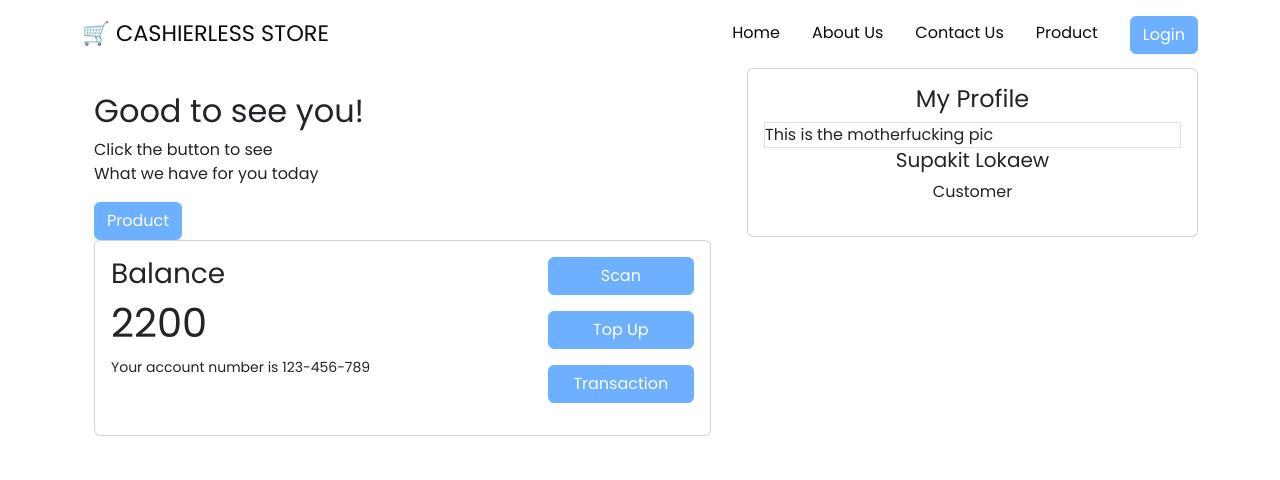
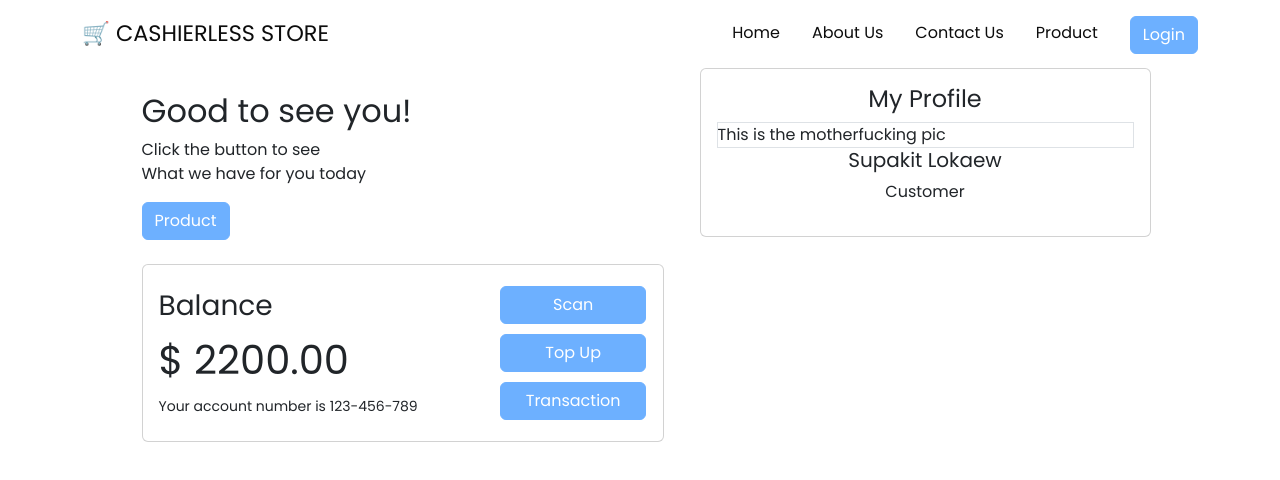
Before and after one commit to Cherpomm/Cashierless-frontend, a React (Vite) app: page /Dashboard in a window 1280 px wide. Shown: the top 480 px of the page. Built offline with nearby package versions, Linux system fonts and the light colour scheme.

Commit message:
add: dashbaord nidnoy

```diff
--- /dev/null
+++ b/src/pages/Dashboard.scss
@@ -0,0 +1,4 @@
+.card-button {
+    margin-top: 5px;
+    margin-bottom: 5px;
+}
--- a/src/pages/Dashboard.tsx
+++ b/src/pages/Dashboard.tsx
@@ -8,45 +8,42 @@ import {
   Row,
 } from "react-bootstrap";
 import HomeNavbar from "../components/Navbar";
-import "./Login.scss";
+import "./Dashboard.scss";
 
 const Dashboard: React.FC = () => {
   return (
     <div className="">
       <HomeNavbar />
       <Container>
-        <Row>
-          <Col lg={7} className="p-4">
+        <Row className="d-flex flex-row justify-content-center">
+          <Col lg={6} className="p-4">
+            <div className="mb-4">
               <h2>Good to see you!</h2>
               <p className="mb-0">Click the button to see</p>
               <p className="mt-0">What we have for you today</p>
               <Button variant="primary" className="text-white">
                 Product
               </Button>
+            </div>
+
             <Card>
               <Card.Body>
                 <Row>
-                  <Col xs={8}>
+                  <Col xs={8} className="d-flex flex-column justify-content-between py-2">
                     <h3>Balance</h3>
-                    <h1>{2200.0}</h1>
+                    <h1>$ 2200.00</h1>
                     <small>Your account number is 123-456-789</small>
                   </Col>
                   <Col xs={4}>
-                    <ul>
-                      <Button variant="primary" className="text-white w-100">
+                    <Button variant="primary" className="text-white w-100 card-button">
                       Scan
                     </Button>
-                    </ul>
-                    <ul>
-                      <Button variant="primary" className="text-white w-100">
+                    <Button variant="primary" className="text-white w-100 card-button">
                       Top Up
                     </Button>
-                    </ul>
-                    <ul>
-                      <Button variant="primary" className="text-white w-100">
+                    <Button variant="primary" className="text-white w-100 card-button">
                       Transaction
                     </Button>
-                    </ul>
                   </Col>
                 </Row>
               </Card.Body>
```
Lines whose indentation alone changed are shown as unchanged.
